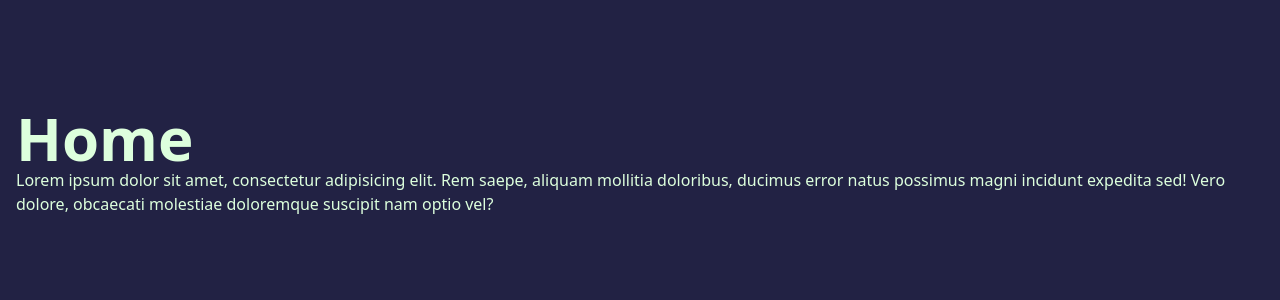
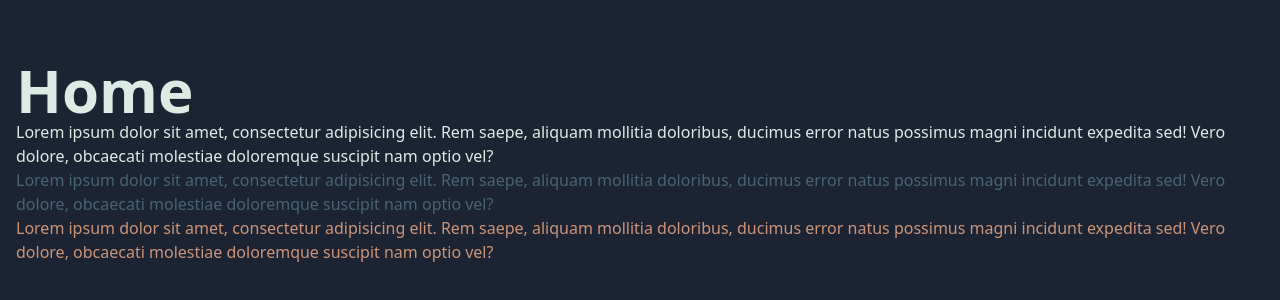
Before and after one commit to blackmagemathie/small-lang, an Astro site: page / in a window 1280 px wide. Shown: the part 238-538 px from the top of the page. Built offline with nearby package versions, Linux system fonts and the light colour scheme; Astro itself is replaced by a stand-in of ours.

Commit message:
new general palette

```diff
--- a/src/assets/css/main.css
+++ b/src/assets/css/main.css
@@ -1,8 +1,8 @@
 @import "tailwindcss";
 
 @theme {
-    --color-paper: #224;
-    --color-ink: #dfd;
-    --color-stone: #456;
-    --color-gem: #e6d;
+    --color-paper: #1c2434;
+    --color-ink: #dcece4;
+    --color-stone: #486474;
+    --color-gem: #cc9478;
 }
--- a/src/pages/index.astro
+++ b/src/pages/index.astro
@@ -7,5 +7,9 @@ import Layout from '@/layouts/Layout.astro';
         <h1 class="text-6xl font-bold">Home</h1>
 
         <p>Lorem ipsum dolor sit amet, consectetur adipisicing elit. Rem saepe, aliquam mollitia doloribus, ducimus error natus possimus magni incidunt expedita sed! Vero dolore, obcaecati molestiae doloremque suscipit nam optio vel?</p>
+
+        <p class="text-stone">Lorem ipsum dolor sit amet, consectetur adipisicing elit. Rem saepe, aliquam mollitia doloribus, ducimus error natus possimus magni incidunt expedita sed! Vero dolore, obcaecati molestiae doloremque suscipit nam optio vel?</p>
+
+        <p class="text-gem">Lorem ipsum dolor sit amet, consectetur adipisicing elit. Rem saepe, aliquam mollitia doloribus, ducimus error natus possimus magni incidunt expedita sed! Vero dolore, obcaecati molestiae doloremque suscipit nam optio vel?</p>
     </main>
 </Layout>
```
